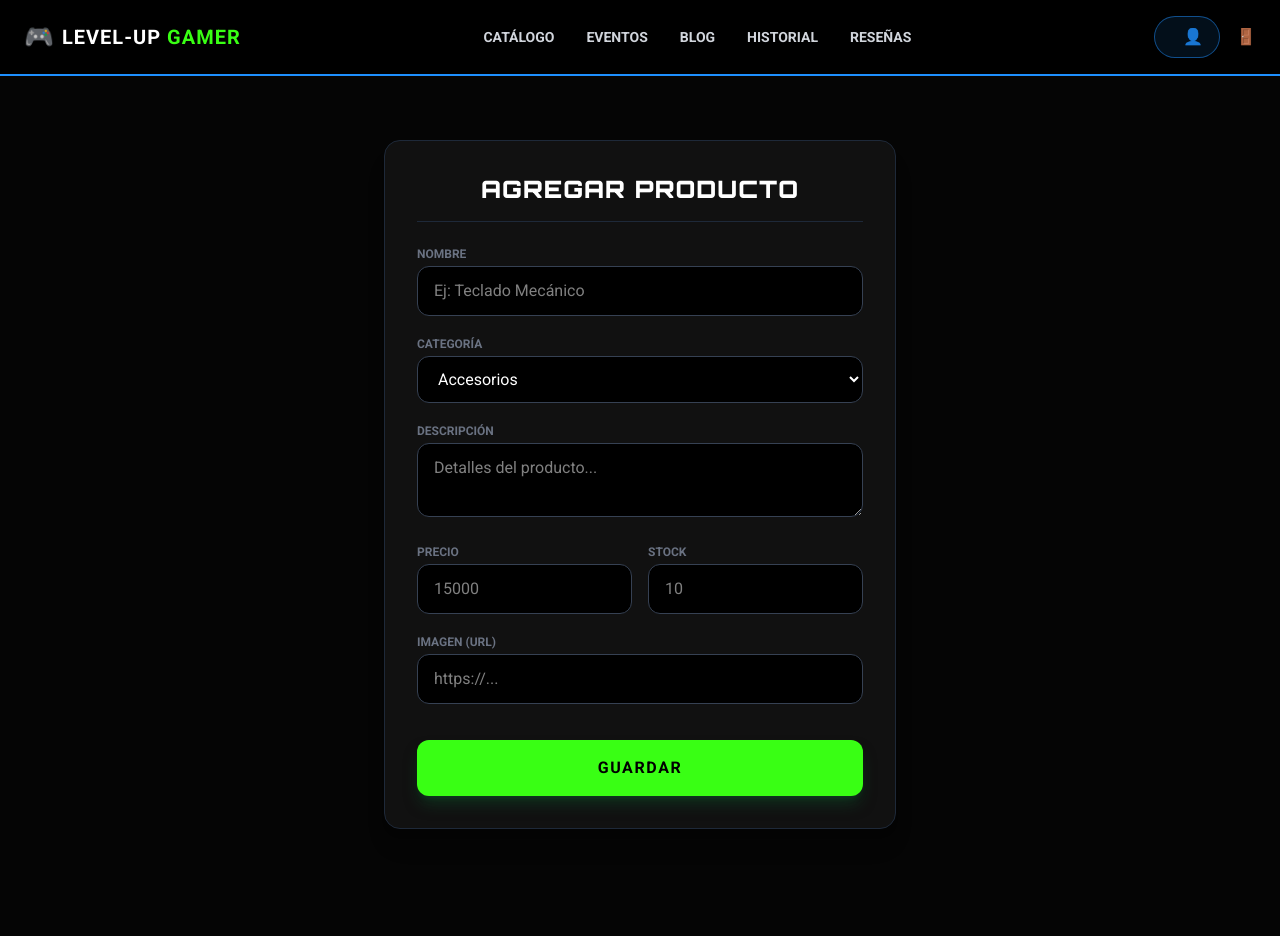
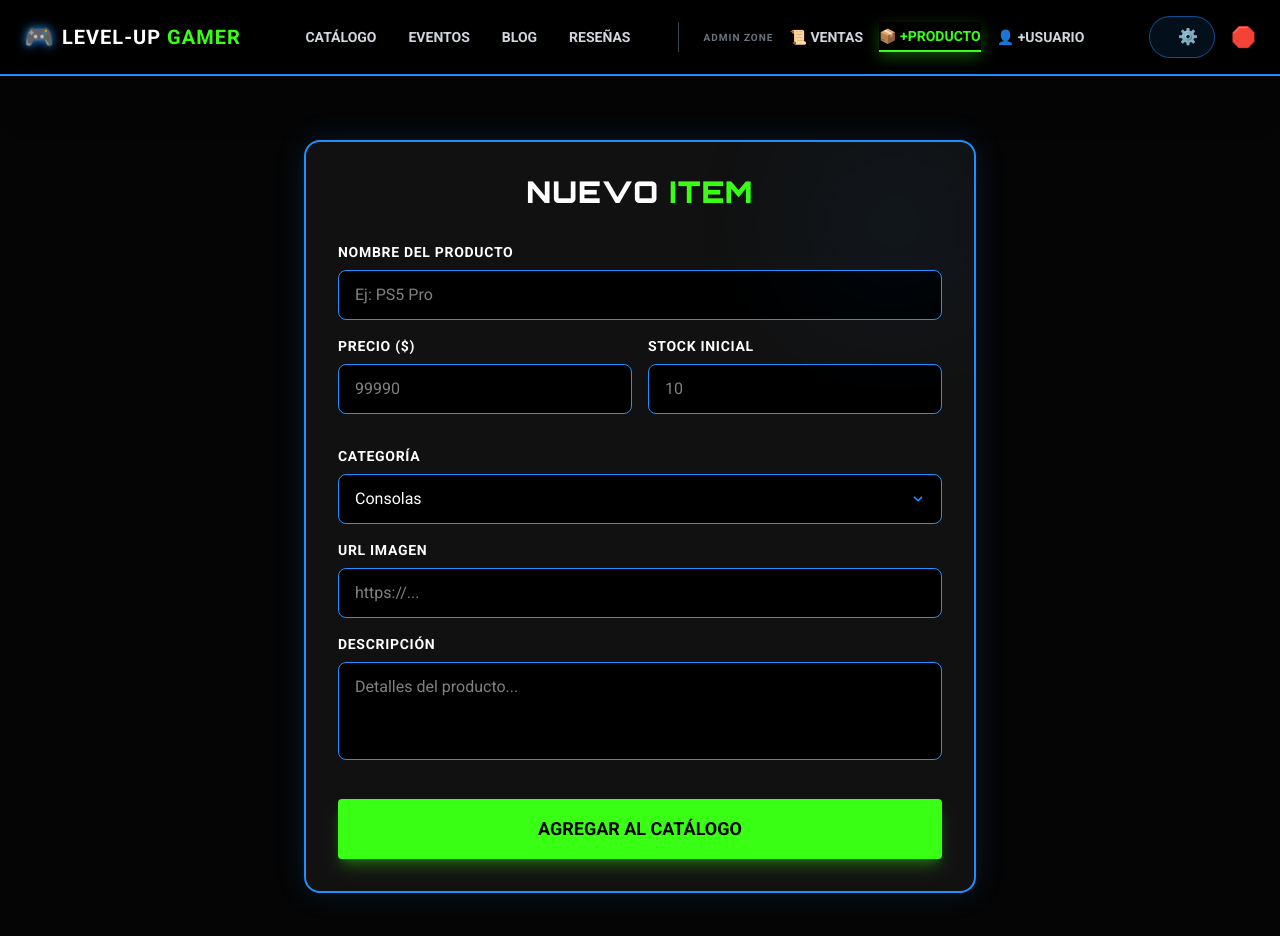
Before and after one commit to GengarChikito/Frontend_examen, a React (Vite) app: page /agregar-producto in a window 1280 px wide. Shown: the top 936 px of the page. Before the commit the page ends 893 px from the top, so only its background shows below. Built offline with nearby package versions, Linux system fonts and the light colour scheme; sample sign-in values are in the browser's storage.

Commit message:
Nuevas Implementaciones

```diff
--- a/src/components/organisms/Navbar.jsx
+++ b/src/components/organisms/Navbar.jsx
@@ -5,6 +5,7 @@ const Navbar = () => {
     const navigate = useNavigate();
     const location = useLocation();
 
+    // Obtener datos del usuario desde el Token
     const getUserData = () => {
         const token = localStorage.getItem('token');
         if (!token) return null;
@@ -22,18 +23,17 @@ const Navbar = () => {
         navigate('/');
     };
 
-    // Estilo activo basado en el diseño de referencia (borde inferior neón)
     const isActive = (path) => location.pathname === path
-        ? "text-[#39FF14] border-b-2 border-[#39FF14]"
+        ? "text-[#39FF14] border-b-2 border-[#39FF14] shadow-[0_5px_15px_rgba(57,255,20,0.3)]"
         : "text-gray-300 hover:text-[#1E90FF] transition-colors hover:border-b-2 hover:border-[#1E90FF]";
 
     return (
-        <nav className="bg-black/95 backdrop-blur-md border-b-2 border-[#1E90FF] sticky top-0 z-50">
+        <nav className="bg-black/95 backdrop-blur-md border-b-2 border-[#1E90FF] sticky top-0 z-50 shadow-2xl">
             <div className="container mx-auto px-6 py-4 flex justify-between items-center">
 
                 {/* LOGO */}
                 <Link to="/dashboard" className="flex items-center gap-2 group text-decoration-none">
-                    <div className="text-[#1E90FF] text-2xl group-hover:rotate-12 transition-transform">
+                    <div className="text-[#1E90FF] text-2xl group-hover:rotate-12 transition-transform filter drop-shadow-[0_0_5px_#1E90FF]">
                         <i className="fas fa-gamepad"></i> 🎮
                     </div>
                     <span className="text-xl font-black text-white tracking-wider font-orbitron">
@@ -41,35 +41,50 @@ const Navbar = () => {
                     </span>
                 </Link>
 
-                {/* MENÚ */}
-                <div className="hidden md:flex gap-8 items-center">
+                {/* MENÚ PRINCIPAL */}
+                <div className="hidden lg:flex gap-8 items-center">
                     <Link to="/dashboard" className={`font-bold text-sm uppercase py-1 ${isActive('/dashboard')}`}>Catálogo</Link>
                     <Link to="/eventos" className={`font-bold text-sm uppercase py-1 ${isActive('/eventos')}`}>Eventos</Link>
                     <Link to="/blog" className={`font-bold text-sm uppercase py-1 ${isActive('/blog')}`}>Blog</Link>
+                    <Link to="/resenas" className={`font-bold text-sm uppercase py-1 ${isActive('/resenas')}`}>Reseñas</Link>
 
+                    {/* SECCIÓN ADMIN (Separada visualmente) */}
                     {isAdmin && (
-                        <Link to="/ventas" className={`font-bold text-sm uppercase py-1 ${isActive('/ventas')}`}>Historial</Link>
+                        <div className="flex items-center gap-4 ml-4 pl-6 border-l border-gray-700">
+                            <span className="text-[10px] text-gray-500 font-bold uppercase tracking-widest hidden xl:block">Admin Zone</span>
+
+                            <Link to="/ventas" className={`font-bold text-sm uppercase py-1 ${isActive('/ventas')}`} title="Historial de Ventas">
+                                📜 Ventas
+                            </Link>
+
+                            {/* NUEVOS ENLACES SOLICITADOS */}
+                            <Link to="/agregar-producto" className={`font-bold text-sm uppercase py-1 ${isActive('/agregar-producto')}`} title="Agregar Nuevo Producto">
+                                📦 +Producto
+                            </Link>
+
+                            <Link to="/crear-usuario" className={`font-bold text-sm uppercase py-1 ${isActive('/crear-usuario')}`} title="Crear Nuevo Usuario">
+                                👤 +Usuario
+                            </Link>
+                        </div>
                     )}
-
-                    <Link to="/resenas" className={`font-bold text-sm uppercase py-1 ${isActive('/resenas')}`}>Reseñas</Link>
                 </div>
 
-                {/* USUARIO */}
+                {/* PERFIL Y LOGOUT */}
                 <div className="flex items-center gap-4">
                     {user && (
                         <div className="flex items-center gap-3 bg-[#1E90FF]/10 px-4 py-2 rounded-full border border-[#1E90FF]/50">
-                            <span className="text-sm font-bold text-white">{user.nombre}</span>
-                            <Link to="/perfil" className="text-[#39FF14] hover:text-white transition-colors" title="Mi Perfil">
-                                👤
+                            <span className="text-sm font-bold text-white font-orbitron">{user.nombre}</span>
+                            <Link to="/perfil" className="text-[#39FF14] hover:text-white transition-colors hover:scale-110 transform" title="Mi Perfil">
+                                ⚙️
                             </Link>
                         </div>
                     )}
                     <button
                         onClick={handleLogout}
-                        className="text-gray-400 hover:text-red-500 transition-colors transform hover:scale-110"
+                        className="text-gray-400 hover:text-red-500 transition-colors transform hover:scale-110 text-xl"
                         title="Cerrar Sesión"
                     >
-                        🚪
+                        🛑
                     </button>
                 </div>
             </div>
--- a/src/pages/AddProductPage.jsx
+++ b/src/pages/AddProductPage.jsx
@@ -2,96 +2,100 @@ import React, { useState } from 'react';
 import { useNavigate } from 'react-router-dom';
 import api from '../services/api';
 import Navbar from '../components/organisms/Navbar';
+import Button from '../components/atoms/Button';
+import Input from '../components/atoms/Input';
+import Select from '../components/atoms/Select';
 
 const AddProductPage = () => {
     const navigate = useNavigate();
-    const [formData, setFormData] = useState({
+    const [loading, setLoading] = useState(false);
+    const [form, setForm] = useState({
         nombre: '',
-        categoria: 'Accesorios', // Valor por defecto
-        descripcion: '',
         precio: '',
         stock: '',
-        imagen: ''
+        categoria: 'Consolas',
+        imagen: '',
+        descripcion: ''
     });
 
     const handleChange = (e) => {
-        setFormData({ ...formData, [e.target.name]: e.target.value });
+        setForm({ ...form, [e.target.name]: e.target.value });
     };
 
     const handleSubmit = async (e) => {
         e.preventDefault();
-        const payload = {
-            ...formData,
-            precio: parseFloat(formData.precio),
-            stock: parseInt(formData.stock)
-        };
-
+        setLoading(true);
         try {
-            await api.post('/productos', payload);
-            alert('✅ Producto agregado al inventario');
+            await api.post('/productos', {
+                ...form,
+                precio: parseInt(form.precio),
+                stock: parseInt(form.stock)
+            });
+            alert('✅ Producto agregado al inventario exitosamente');
             navigate('/dashboard');
         } catch (error) {
             console.error(error);
-            alert('❌ Error al guardar');
+            alert('❌ Error al crear producto');
+        } finally {
+            setLoading(false);
         }
     };
 
+    const categorias = [
+        { value: 'Consolas', label: 'Consolas' },
+        { value: 'Juegos de Mesa', label: 'Juegos de Mesa' },
+        { value: 'Accesorios', label: 'Accesorios' },
+        { value: 'Computadores Gamers', label: 'Computadores Gamers' },
+        { value: 'Sillas Gamers', label: 'Sillas Gamers' },
+        { value: 'Mouse', label: 'Mouse' },
+        { value: 'Mousepad', label: 'Mousepad' },
+        { value: 'Poleras Personalizadas', label: 'Poleras Personalizadas' },
+        { value: 'Polerones Gamers Personalizados', label: 'Polerones Gamers' },
+        { value: 'Servicio Técnico', label: 'Servicio Técnico' }
+    ];
+
     return (
-        <div className="min-h-screen bg-[#050505] text-white pb-10">
+        <div className="min-h-screen bg-[#050505] text-white pb-20">
             <Navbar />
+            <div className="container mx-auto p-6 flex justify-center mt-10">
+                <div className="w-full max-w-2xl bg-[#111] border-2 border-[#1E90FF] rounded-2xl p-8 shadow-[0_0_30px_rgba(30,144,255,0.15)] relative overflow-hidden">
 
-            <div className="container mx-auto p-6 flex justify-center">
-                <div className="w-full max-w-lg bg-[#111] rounded-2xl shadow-xl border border-gray-800 p-8 mt-10">
-                    <h2 className="text-2xl font-black font-orbitron text-white mb-6 text-center border-b border-gray-800 pb-4">
-                        AGREGAR PRODUCTO
+                    {/* Efecto decorativo */}
+                    <div className="absolute top-0 right-0 w-40 h-40 bg-[#1E90FF] opacity-10 blur-[80px] rounded-full pointer-events-none"></div>
+
+                    <h2 className="text-3xl font-black font-orbitron text-white mb-8 text-center">
+                        NUEVO <span className="text-[#39FF14]">ITEM</span>
                     </h2>
 
-                    <form onSubmit={handleSubmit} className="space-y-5">
-                        <div>
-                            <label className="block text-xs font-bold text-gray-500 uppercase mb-1">Nombre</label>
-                            <input type="text" name="nombre" required className="w-full px-4 py-3 rounded-xl bg-black border border-gray-700 text-white focus:border-[#1E90FF] outline-none" placeholder="Ej: Teclado Mecánico" onChange={handleChange} />
+                    <form onSubmit={handleSubmit} className="space-y-4">
+                        <Input label="Nombre del Producto" name="nombre" value={form.nombre} onChange={handleChange} placeholder="Ej: PS5 Pro" />
+
+                        <div className="grid grid-cols-2 gap-4">
+                            <Input label="Precio ($)" type="number" name="precio" value={form.precio} onChange={handleChange} placeholder="99990" />
+                            <Input label="Stock Inicial" type="number" name="stock" value={form.stock} onChange={handleChange} placeholder="10" />
                         </div>
 
+                        <Select label="Categoría" name="categoria" value={form.categoria} onChange={handleChange} options={categorias} />
+
+                        <Input label="URL Imagen" name="imagen" value={form.imagen} onChange={handleChange} placeholder="https://..." />
+
                         <div>
-                            <label className="block text-xs font-bold text-gray-500 uppercase mb-1">Categoría</label>
-                            <select name="categoria" className="w-full px-4 py-3 rounded-xl bg-black border border-gray-700 text-white focus:border-[#1E90FF] outline-none" onChange={handleChange}>
-                                <option>Accesorios</option>
-                                <option>Consolas</option>
-                                <option>Juegos de Mesa</option>
-                                <option>Sillas Gamers</option>
-                                <option>Computadores Gamers</option>
-                                <option>Mouse</option>
-                                <option>Mousepad</option>
-                                <option>Poleras Personalizadas</option>
-                                {/* 2. NUEVA OPCIÓN AGREGADA */}
-                                <option>Polerones Gamers Personalizados</option>
-                            </select>
+                            <label className="block text-white text-sm font-bold mb-2 font-roboto uppercase tracking-wider">Descripción</label>
+                            <textarea
+                                name="descripcion"
+                                rows="3"
+                                value={form.descripcion}
+                                onChange={handleChange}
+                                className="w-full bg-black border border-[#1E90FF] rounded-lg px-4 py-3 text-white focus:outline-none focus:border-[#39FF14] transition-all font-roboto resize-none"
+                                placeholder="Detalles del producto..."
+                            ></textarea>
                         </div>
 
-                        <div>
-                            <label className="block text-xs font-bold text-gray-500 uppercase mb-1">Descripción</label>
-                            <textarea name="descripcion" rows="2" className="w-full px-4 py-3 rounded-xl bg-black border border-gray-700 text-white focus:border-[#1E90FF] outline-none" placeholder="Detalles del producto..." onChange={handleChange}></textarea>
+                        <div className="pt-4">
+                            <Button type="submit" variant="gamer-green" className="w-full py-4 text-lg" disabled={loading}>
+                                {loading ? 'Procesando...' : 'AGREGAR AL CATÁLOGO'}
+                            </Button>
                         </div>
-
-                        <div className="grid grid-cols-2 gap-4">
-                            <div>
-                                <label className="block text-xs font-bold text-gray-500 uppercase mb-1">Precio</label>
-                                <input type="number" name="precio" required className="w-full px-4 py-3 rounded-xl bg-black border border-gray-700 text-white focus:border-[#1E90FF] outline-none" placeholder="15000" onChange={handleChange} />
-                            </div>
-                            <div>
-                                <label className="block text-xs font-bold text-gray-500 uppercase mb-1">Stock</label>
-                                <input type="number" name="stock" required className="w-full px-4 py-3 rounded-xl bg-black border border-gray-700 text-white focus:border-[#1E90FF] outline-none" placeholder="10" onChange={handleChange} />
-                            </div>
-                        </div>
-
-                        <div>
-                            <label className="block text-xs font-bold text-gray-500 uppercase mb-1">Imagen (URL)</label>
-                            <input type="url" name="imagen" className="w-full px-4 py-3 rounded-xl bg-black border border-gray-700 text-white focus:border-[#1E90FF] outline-none" placeholder="https://..." onChange={handleChange} />
-                        </div>
-
-                        <button type="submit" className="w-full py-4 rounded-xl bg-[#39FF14] hover:bg-green-400 text-black font-black uppercase tracking-widest shadow-lg shadow-green-900/50 transition-transform hover:-translate-y-1 mt-4">
-                            GUARDAR
-                        </button>
                     </form>
                 </div>
             </div>
--- a/src/pages/AddUserPage.jsx
+++ b/src/pages/AddUserPage.jsx
@@ -2,94 +2,78 @@ import React, { useState } from 'react';
 import { useNavigate } from 'react-router-dom';
 import api from '../services/api';
 import Navbar from '../components/organisms/Navbar';
+import Button from '../components/atoms/Button';
+import Input from '../components/atoms/Input';
+import Select from '../components/atoms/Select';
 
-const AddProductPage = () => {
+const AddUserPage = () => {
     const navigate = useNavigate();
-    const [formData, setFormData] = useState({
+    const [loading, setLoading] = useState(false);
+    const [form, setForm] = useState({
         nombre: '',
-        categoria: 'Accesorios', // Valor por defecto
-        descripcion: '',
-        precio: '',
-        stock: '',
-        imagen: ''
+        email: '',
+        password: '',
+        fechaNacimiento: '',
+        role: 'cliente'
     });
 
     const handleChange = (e) => {
-        setFormData({ ...formData, [e.target.name]: e.target.value });
+        setForm({ ...form, [e.target.name]: e.target.value });
     };
 
     const handleSubmit = async (e) => {
         e.preventDefault();
-        const payload = {
-            ...formData,
-            precio: parseFloat(formData.precio),
-            stock: parseInt(formData.stock)
-        };
-
+        setLoading(true);
         try {
-            await api.post('/productos', payload);
-            alert('✅ Producto agregado al inventario');
-            navigate('/dashboard');
+            await api.post('/auth/register', form);
+            alert('✅ Usuario creado exitosamente');
+            navigate('/dashboard'); // Opcional: navegar a una lista de usuarios si existiera
         } catch (error) {
             console.error(error);
-            alert('❌ Error al guardar');
+            alert('❌ Error: ' + (error.response?.data?.message || 'No se pudo crear el usuario'));
+        } finally {
+            setLoading(false);
         }
     };
 
     return (
-        <div className="min-h-screen bg-[#050505] text-white pb-10">
+        <div className="min-h-screen bg-[#050505] text-white pb-20">
             <Navbar />
+            <div className="container mx-auto p-6 flex justify-center mt-10">
+                <div className="w-full max-w-xl bg-[#111] border-2 border-[#39FF14] rounded-2xl p-8 shadow-[0_0_30px_rgba(57,255,20,0.15)] relative overflow-hidden">
 
-            <div className="container mx-auto p-6 flex justify-center">
-                <div className="w-full max-w-lg bg-[#111] rounded-2xl shadow-xl border border-gray-800 p-8 mt-10">
-                    <h2 className="text-2xl font-black font-orbitron text-white mb-6 text-center border-b border-gray-800 pb-4">
-                        AGREGAR PRODUCTO
+                    {/* Efecto decorativo */}
+                    <div className="absolute top-0 left-0 w-40 h-40 bg-[#39FF14] opacity-5 blur-[80px] rounded-full pointer-events-none"></div>
+
+                    <h2 className="text-3xl font-black font-orbitron text-white mb-8 text-center">
+                        REGISTRAR <span className="text-[#1E90FF]">JUGADOR</span>
                     </h2>
 
-                    <form onSubmit={handleSubmit} className="space-y-5">
-                        <div>
-                            <label className="block text-xs font-bold text-gray-500 uppercase mb-1">Nombre</label>
-                            <input type="text" name="nombre" required className="w-full px-4 py-3 rounded-xl bg-black border border-gray-700 text-white focus:border-[#1E90FF] outline-none" placeholder="Ej: Teclado Mecánico" onChange={handleChange} />
+                    <form onSubmit={handleSubmit} className="space-y-4">
+                        <Input label="Nombre de Usuario" name="nombre" value={form.nombre} onChange={handleChange} placeholder="GamerTag" />
+
+                        <Input label="Correo Electrónico" type="email" name="email" value={form.email} onChange={handleChange} placeholder="usuario@ejemplo.com" />
+
+                        <Input label="Contraseña" type="password" name="password" value={form.password} onChange={handleChange} placeholder="••••••••" />
+
+                        <Input label="Fecha de Nacimiento" type="date" name="fechaNacimiento" value={form.fechaNacimiento} onChange={handleChange} />
+
+                        <Select
+                            label="Rol del Usuario"
+                            name="role"
+                            value={form.role}
+                            onChange={handleChange}
+                            options={[
+                                { value: 'cliente', label: 'Cliente (Jugador)' },
+                                { value: 'admin', label: 'Administrador (Game Master)' }
+                            ]}
+                        />
+
+                        <div className="pt-4">
+                            <Button type="submit" variant="gamer-blue" className="w-full py-4 text-lg" disabled={loading}>
+                                {loading ? 'Registrando...' : 'CREAR USUARIO'}
+                            </Button>
                         </div>
-
-                        <div>
-                            <label className="block text-xs font-bold text-gray-500 uppercase mb-1">Categoría</label>
-                            <select name="categoria" className="w-full px-4 py-3 rounded-xl bg-black border border-gray-700 text-white focus:border-[#1E90FF] outline-none" onChange={handleChange}>
-                                <option>Accesorios</option>
-                                <option>Consolas</option>
-                                <option>Juegos de Mesa</option>
-                                <option>Sillas Gamers</option>
-                                <option>Computadores Gamers</option>
-                                <option>Mouse</option>
-                                <option>Mousepad</option>
-                                <option>Poleras Personalizadas</option>
-                            </select>
-                        </div>
-
-                        <div>
-                            <label className="block text-xs font-bold text-gray-500 uppercase mb-1">Descripción</label>
-                            <textarea name="descripcion" rows="2" className="w-full px-4 py-3 rounded-xl bg-black border border-gray-700 text-white focus:border-[#1E90FF] outline-none" placeholder="Detalles del producto..." onChange={handleChange}></textarea>
-                        </div>
-
-                        <div className="grid grid-cols-2 gap-4">
-                            <div>
-                                <label className="block text-xs font-bold text-gray-500 uppercase mb-1">Precio</label>
-                                <input type="number" name="precio" required className="w-full px-4 py-3 rounded-xl bg-black border border-gray-700 text-white focus:border-[#1E90FF] outline-none" placeholder="15000" onChange={handleChange} />
-                            </div>
-                            <div>
-                                <label className="block text-xs font-bold text-gray-500 uppercase mb-1">Stock</label>
-                                <input type="number" name="stock" required className="w-full px-4 py-3 rounded-xl bg-black border border-gray-700 text-white focus:border-[#1E90FF] outline-none" placeholder="10" onChange={handleChange} />
-                            </div>
-                        </div>
-
-                        <div>
-                            <label className="block text-xs font-bold text-gray-500 uppercase mb-1">Imagen (URL)</label>
-                            <input type="url" name="imagen" className="w-full px-4 py-3 rounded-xl bg-black border border-gray-700 text-white focus:border-[#1E90FF] outline-none" placeholder="https://..." onChange={handleChange} />
-                        </div>
-
-                        <button type="submit" className="w-full py-4 rounded-xl bg-[#39FF14] hover:bg-green-400 text-black font-black uppercase tracking-widest shadow-lg shadow-green-900/50 transition-transform hover:-translate-y-1 mt-4">
-                            GUARDAR
-                        </button>
                     </form>
                 </div>
             </div>
@@ -97,4 +81,4 @@ const AddProductPage = () => {
     );
 };
 
-export default AddProductPage;
+export default AddUserPage;
```
